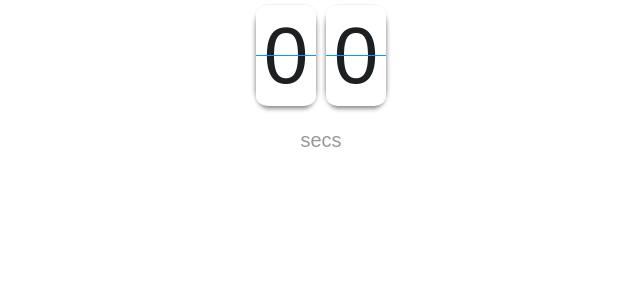
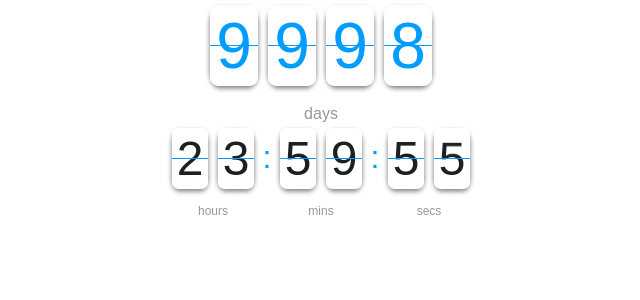
Before and after one commit to charyung/countdown-timer, a React (Create React App) app: page / in a window 1280 px wide. Shown: the top 300 px of the page, without its empty margins (319-959 px from the left). Built offline with nearby package versions, Linux system fonts and the light colour scheme.

Commit message:
rewrite code to allow for infinite days digits

```diff
--- a/src/App.js
+++ b/src/App.js
@@ -7,7 +7,7 @@ class App extends Component {
   render() {
     return (
       <div className="App">
-        <CountdownTimer time={new Date().toString()}></CountdownTimer>
+        <CountdownTimer time={new Date().setDate(new Date().getDate() + 9999)}></CountdownTimer>
       </div>
     );
   }
--- a/src/CountdownTimer/CountdownTimer.js
+++ b/src/CountdownTimer/CountdownTimer.js
@@ -1,8 +1,8 @@
-import React, { useState, Fragment } from 'react';
-import { useInterval } from './CountdownUtils';
-import PropTypes from 'prop-types';
-import classnames from 'classnames';
-import classes from './CountdownTimer.module.scss';
+import React, { useState, Fragment } from "react";
+import { useInterval } from "./CountdownUtils";
+import PropTypes from "prop-types";
+import classnames from "classnames";
+import classes from "./CountdownTimer.module.scss";
 
 const DigitUnit = props => {
   return (
@@ -50,65 +50,67 @@ Digit.defaultProps = {
 };
 
 const CdTimer = props => {
-  let diff = Math.max(new Date(props.time) - new Date().getTime(), 0) / 1000;
+  let diff = Math.max(props.time - new Date().getTime(), 0) / 1000;
   const [duration, setDuration] = useState(diff);
-  const timeData = { total: Math.floor(diff) };
+  const totalTime = Math.floor(diff);
+  const timeData = {};
 
   const days = Math.floor(diff / 86400); // 60 * 60 * 24
   diff -= days * 86400;
-  timeData['days'] = {
-    cssClass: 'Days',
+  // Since days doesn't have an upper bound on its number of digits, we have to generate those
+  const daysData = [];
+  const daysString = days.toString();
+  for (let i = 0; i < daysString.length; i++) {
+    daysData.push({ max: 9, flip: 84000 * i });
+  }
+  timeData["days"] = {
+    cssClass: "Days",
     formatted: days,
-    unformatted: Math.floor(diff)
+    digits: daysData
   };
 
   const hours = Math.floor(diff / 3600); // 60 * 60
   diff -= hours * 3600;
-  timeData['hours'] = {
-    cssClass: 'Hours',
+  timeData["hours"] = {
+    cssClass: "Hours",
     formatted: hours,
-    unformatted: Math.floor(diff)
+    digits: [
+      { max: 2, flip: 36000 },
+      { max: 9, flip: 3600 }
+    ]
   };
 
   const mins = Math.floor(diff / 60);
   diff -= mins * 60;
-  timeData['mins'] = {
-    cssClass: 'Mins',
+  timeData["mins"] = {
+    cssClass: "Mins",
     formatted: mins,
-    unformatted: Math.floor(diff)
+    digits: [
+      { max: 5, flip: 600 },
+      { max: 9, flip: 60 }
+    ]
   };
 
   const secs = Math.floor(diff);
-  timeData['secs'] = {
-    cssClass: 'Secs',
+  timeData["secs"] = {
+    cssClass: "Secs",
     formatted: secs,
-    unformatted: 0
+    digits: [
+      { max: 5, flip: 10 },
+      { max: 9, flip: 1 }
+    ]
   };
 
-  const convertedTime = { days, hours, mins, secs };
-
-  const digitsData = {
-    days: {
-      tens: { max: 9, stop: 864000 },
-      ones: { max: 9, stop: 86400 }
-    },
-    hours: {
-      tens: { max: 2, stop: 36000 },
-      ones: { max: 9, stop: 3600 }
-    },
-    mins: {
-      tens: { max: 5, stop: 600 },
-      ones: { max: 9, stop: 60 }
-    },
-    secs: {
-      tens: { max: 5, stop: 10 },
-      ones: { max: 9, stop: 1 }
-    }
-  };
+  /*const digitsData = {
+    days: daysData,
+    hours: [{ max: 2, flip: 36000 }, { max: 9, flip: 3600 }],
+    mins: [{ max: 5, flip: 600 }, { max: 9, flip: 60 }],
+    secs: [{ max: 5, flip: 10 }, { max: 9, flip: 1 }]
+  };*/
 
   useInterval(
     () => {
-      setDuration(timeData['total'] - 1);
+      setDuration(totalTime - 1);
       if (Math.floor(duration) === 0 && !!props.callback) {
         props.callback.call();
       }
@@ -117,6 +119,25 @@ const CdTimer = props => {
   );
 
   const renderElements = {};
+
+  /*const daysString = timeData['days']['formatted'].toString().split('');
+
+  renderElements['days'] = (
+    <div className={classnames(
+      classes.Unit,
+      classes.Days
+    )}>
+      {daysString.map((digit, i) => (
+        <Digit
+          id={`days-${i}`}
+          unit="days"
+          start={parseInt(digit)}
+          max={9}
+          flipIndicator={duration >= 86400 * i && (duration % (86400 * 1) === 0)}
+        />
+      ))}
+    </div>
+  )
 
   Object.keys(convertedTime).forEach(unit => {
     const time = convertedTime[unit];
@@ -134,11 +155,7 @@ const CdTimer = props => {
           start={Math.trunc(time / 10)}
           max={digitsData[unit]['tens']['max']}
           flipIndicator={
-            duration >= digitsData[unit]['tens']['stop'] &&
-            !(
-              timeData[unit]['unformatted'] +
-              (timeData[unit]['formatted'] % 10)
-            )
+            duration % digitsData[unit]['tens']['flip'] === 0
           }
         />
         <Digit
@@ -147,10 +164,45 @@ const CdTimer = props => {
           start={time % 10}
           max={digitsData[unit]['ones']['max']}
           flipIndicator={
-            duration >= digitsData[unit]['ones']['stop'] &&
-            !timeData[unit]['unformatted']
+            duration % digitsData[unit]['ones']['flip'] === 0
           }
         />
+        <div className={classes.UnitText}>{unit}</div>
+      </div>
+    );
+  });*/
+
+  console.log(timeData);
+
+  Object.keys(timeData).forEach(unit => {
+    const time = timeData[unit];
+    const timeString = time["formatted"].toString().split("");
+    renderElements[unit] = (
+      <div
+        className={classnames(
+          "inline-block",
+          classes.Unit,
+          classes[timeData[unit]["cssClass"]]
+        )}
+      >
+        {/*<Digit
+          id={`${unit}-tens`}
+          unit={unit}
+          start={Math.trunc(time / 10)}
+          max={digitsData[unit]['tens']['max']}
+          flipIndicator={
+            duration % digitsData[unit]['tens']['flip'] === 0
+          }
+        />*/}
+        {timeString.map((digit, i) => (
+          <Digit
+            id={`${unit}-${i}`}
+            unit={unit}
+            start={parseInt(digit)}
+            max={timeData[unit]["digits"][i]["max"]}
+            flipIndicator={duration % timeData[unit]["digits"][i]["flip"] === 0}
+          />
+        ))}
         <div className={classes.UnitText}>{unit}</div>
       </div>
     );
@@ -158,39 +210,35 @@ const CdTimer = props => {
 
   return (
     <div
-      className={classnames(
-        'text-center',
-        classes.CountdownTimer,
-        {
-          [classes.SecondsLeft]: duration < 60
-        }
-      )}
+      className={classnames("text-center", classes.CountdownTimer, {
+        [classes.SecondsLeft]: duration < 60
+      })}
     >
-      {duration > digitsData['days']['ones']['stop'] ? (
+      {timeData["days"]["formatted"] > 0 ? (
         <Fragment>
-          {renderElements['days']}
+          {renderElements["days"]}
           <div className={classnames(classes.UnitSeparator, classes.Days)} />
         </Fragment>
       ) : (
         <Fragment />
       )}
-      {duration > digitsData['mins']['ones']['stop'] ? (
+      {timeData["mins"]["formatted"] > 0 ? (
         <Fragment>
-          {renderElements['hours']}
+          {renderElements["hours"]}
           <div className={classnames(classes.UnitSeparator)}>:</div>
-          {renderElements['mins']}
+          {renderElements["mins"]}
           <div className={classnames(classes.UnitSeparator)}>:</div>
         </Fragment>
       ) : (
         <Fragment />
       )}
-      {renderElements['secs']}
+      {renderElements["secs"]}
     </div>
   );
 };
 
 CdTimer.propTypes = {
-  time: PropTypes.string,
+  time: PropTypes.number,
   callback: PropTypes.func
 };
 
--- a/src/CountdownTimer/CountdownTimer.module.scss
+++ b/src/CountdownTimer/CountdownTimer.module.scss
@@ -9,7 +9,7 @@
 .UnitSeparator {
   display: inline-block;
 
-  font-size: 3rem;
+  font-size: 2rem;
   margin: 0.5em 0;
   vertical-align: top;
 
@@ -36,28 +36,27 @@
   margin: 5px;
 }
 
-.Days.Unit {
+.Days {
+  &.Unit {
     display: block;
   }
 
-.Days.UnitSeparator {
+  &.UnitSeparator {
     display: none;
   }
 
-.Unit:not(.Days) {
+  .Unit:not(&) {
+    display: inline-block;
     font-size: 3rem;
   }
 
-.UnitSeparator {
-  font-size: 2rem;
+  .Num {
+    color: #009dff;
+  }
 }
 
 .SecondsLeft .Secs {
   font-size: 5em;
-}
-
-.Days .Num {
-  color: #009dff;
 }
 
 .DigitUnit {
@@ -93,6 +92,7 @@
 }
 
 .Num {
+  user-select: none;
   font-size: 1em;
   line-height: 1;
   display: inline-block;
@@ -102,19 +102,41 @@
 .Up {
   border-radius: var(--countdown-digit-border-radius) var(--countdown-digit-border-radius) 0 0;
   transform-origin: bottom;
+
+  .Num {
+    transform: translateY(0.125em);
   }
-
-.Up .Num {
-  transform: translateY(0.125em);
 }
 
 .Down {
   border-radius: 0 0 var(--countdown-digit-border-radius) var(--countdown-digit-border-radius);
   transform-origin: top;
+
+  .Num {
+    transform: translateY(calc(-0.5em - 1px)); /* half of (digit height - num height) + half of digit height + center line height */
+  }
 }
 
-.Down .Num {
-  transform: translateY(calc(-0.5em - 1px)); /* half of (digit height - num height) + half of digit height + center line height */
+.Prev {
+  .Up {
+    z-index: 3;
+    animation: flipUp .5s linear both;
+  }
+
+  .Down {
+    z-index: 2;
+  }
+}
+
+.Active {
+  .Up {
+    z-index: 2;
+  }
+
+  .Down {
+    z-index: 3;
+    animation: flipDown .5s .5s linear both;
+  }
 }
 
 @keyframes flipUp {
@@ -127,15 +149,6 @@
   }
 }
 
-.Prev .Up {
-  z-index: 3;
-  animation: flipUp .5s linear both;
-}
-
-.Active .Up {
-  z-index: 2;
-}
-
 @keyframes flipDown {
   from {
     transform: rotateX(90deg);
@@ -145,12 +158,3 @@
     transform: rotateX(0deg);
   }
 }
-
-.Active .Down {
-  z-index: 3;
-  animation: flipDown .5s .5s linear both;
-}
-
-.Prev .Down {
-  z-index: 2;
-}
```
Lines whose indentation alone changed are shown as unchanged.
